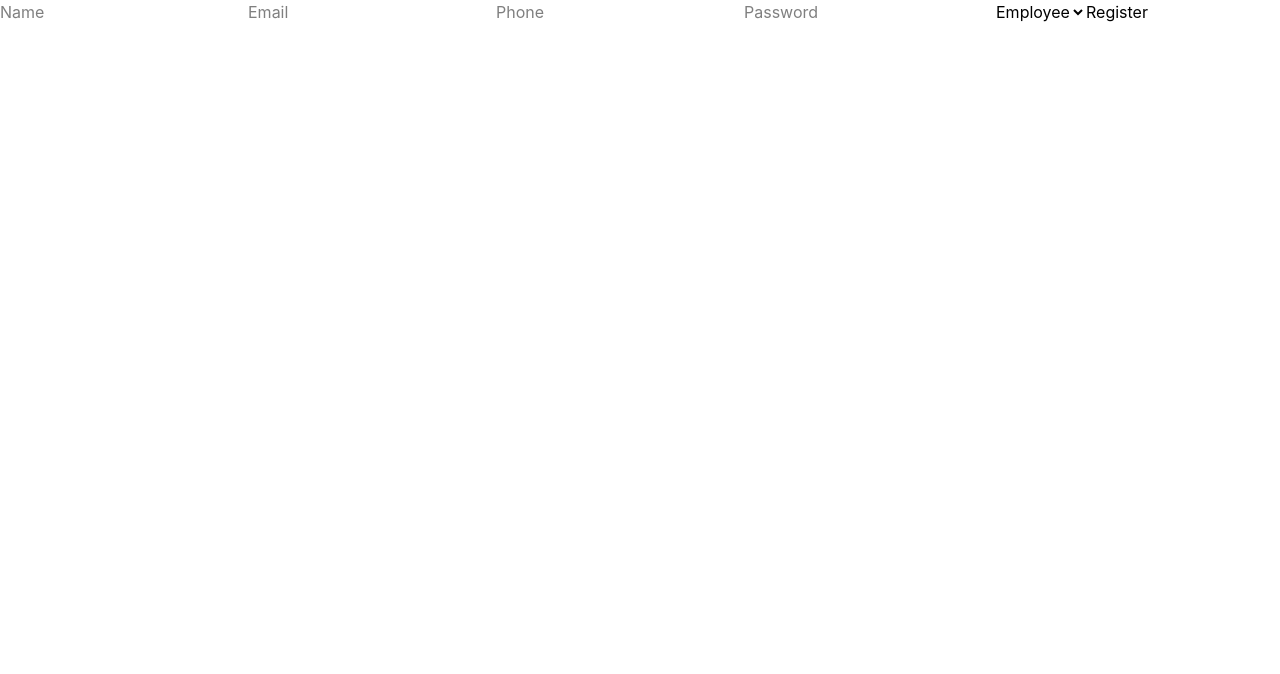
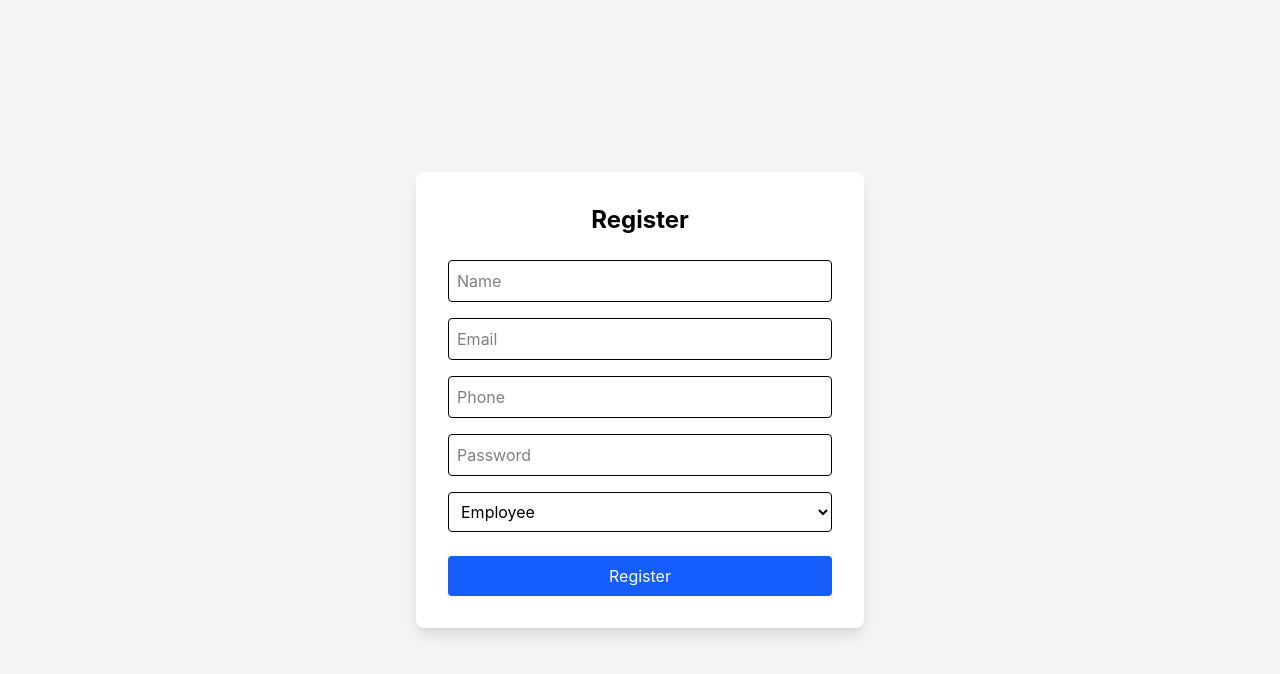
Before and after one commit to AbhiSatvikaKurumaddali/miniprojectatp, a React app in the folder Frontend/: page / in a window 1280 px wide. Shown: the top 674 px of the page. Built offline with nearby package versions, Linux system fonts and the light colour scheme; the HTML template or start-up script is replaced by a standard one.

Commit message:
Update Register.jsx

```diff
--- a/Frontend/src/pages/Register.jsx
+++ b/Frontend/src/pages/Register.jsx
@@ -1,5 +1,5 @@
 import { useState } from "react";
-import API from "../api"; // Axios instance with baseURL = https://miniprojectatp-1.onrender.com/api
+import API from "../api";
 
 export default function Register() {
   const [formData, setFormData] = useState({
@@ -9,6 +9,8 @@ export default function Register() {
     password: "",
     role: "Employee"
   });
+  const [error, setError] = useState("");
+  const [success, setSuccess] = useState("");
 
   const handleChange = (e) => {
     setFormData({ ...formData, [e.target.name]: e.target.value });
@@ -16,37 +18,50 @@ export default function Register() {
 
   const handleSubmit = async (e) => {
     e.preventDefault();
+    setError("");
+    setSuccess("");
     try {
-      // ✅ Correct path: /api/auth/register → so just "/auth/register" here
+      // ✅ Correct path: /api/auth/register
       const res = await API.post("/auth/register", formData);
-      alert("Registration successful!");
+      setSuccess("Registration successful!");
       console.log(res.data);
     } catch (err) {
-      // Show backend error message if available
-      alert(err.response?.data?.message || "Registration failed");
+      setError(err.response?.data?.message || "Registration failed");
       console.error(err.response?.data || err.message);
     }
   };
 
   return (
-    <form onSubmit={handleSubmit}>
+    <div className="flex items-center justify-center min-h-screen bg-gray-100">
+      <form
+        onSubmit={handleSubmit}
+        className="bg-white shadow-lg rounded-lg p-8 w-full max-w-md"
+      >
+        <h2 className="text-2xl font-bold mb-6 text-center">Register</h2>
+
+        {error && <p className="text-red-500 mb-4">{error}</p>}
+        {success && <p className="text-green-500 mb-4">{success}</p>}
+
         <input
           name="name"
           placeholder="Name"
           value={formData.name}
           onChange={handleChange}
+          className="w-full p-2 mb-4 border rounded"
         />
         <input
           name="email"
           placeholder="Email"
           value={formData.email}
           onChange={handleChange}
+          className="w-full p-2 mb-4 border rounded"
         />
         <input
           name="phone"
           placeholder="Phone"
           value={formData.phone}
           onChange={handleChange}
+          className="w-full p-2 mb-4 border rounded"
         />
         <input
           name="password"
@@ -54,12 +69,25 @@ export default function Register() {
           placeholder="Password"
           value={formData.password}
           onChange={handleChange}
+          className="w-full p-2 mb-4 border rounded"
         />
-      <select name="role" value={formData.role} onChange={handleChange}>
+        <select
+          name="role"
+          value={formData.role}
+          onChange={handleChange}
+          className="w-full p-2 mb-6 border rounded"
+        >
           <option value="Employee">Employee</option>
           <option value="Admin">Admin</option>
         </select>
-      <button type="submit">Register</button>
+
+        <button
+          type="submit"
+          className="w-full bg-blue-600 text-white py-2 rounded hover:bg-blue-700 transition"
+        >
+          Register
+        </button>
       </form>
+    </div>
   );
 }
```
Lines whose indentation alone changed are shown as unchanged.
